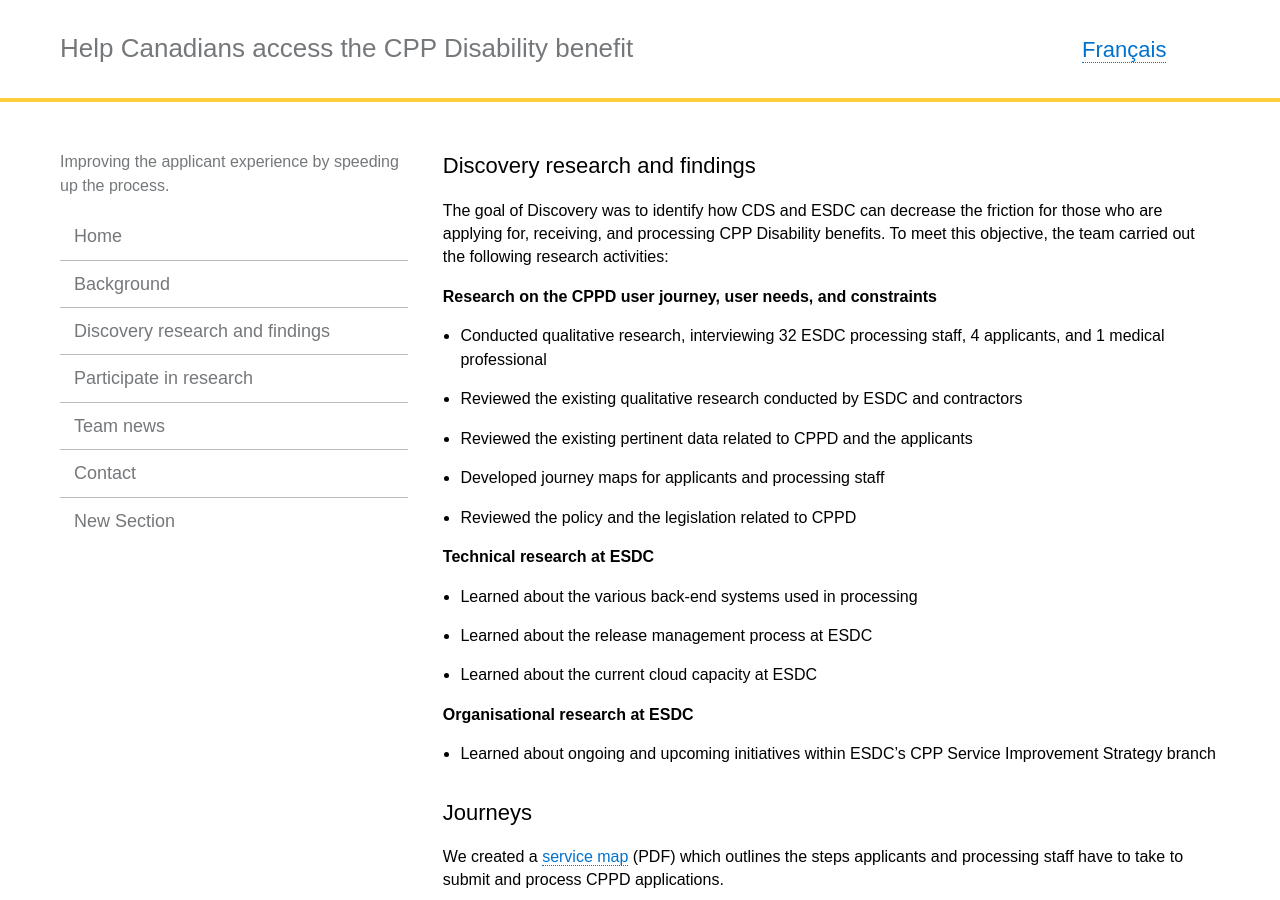
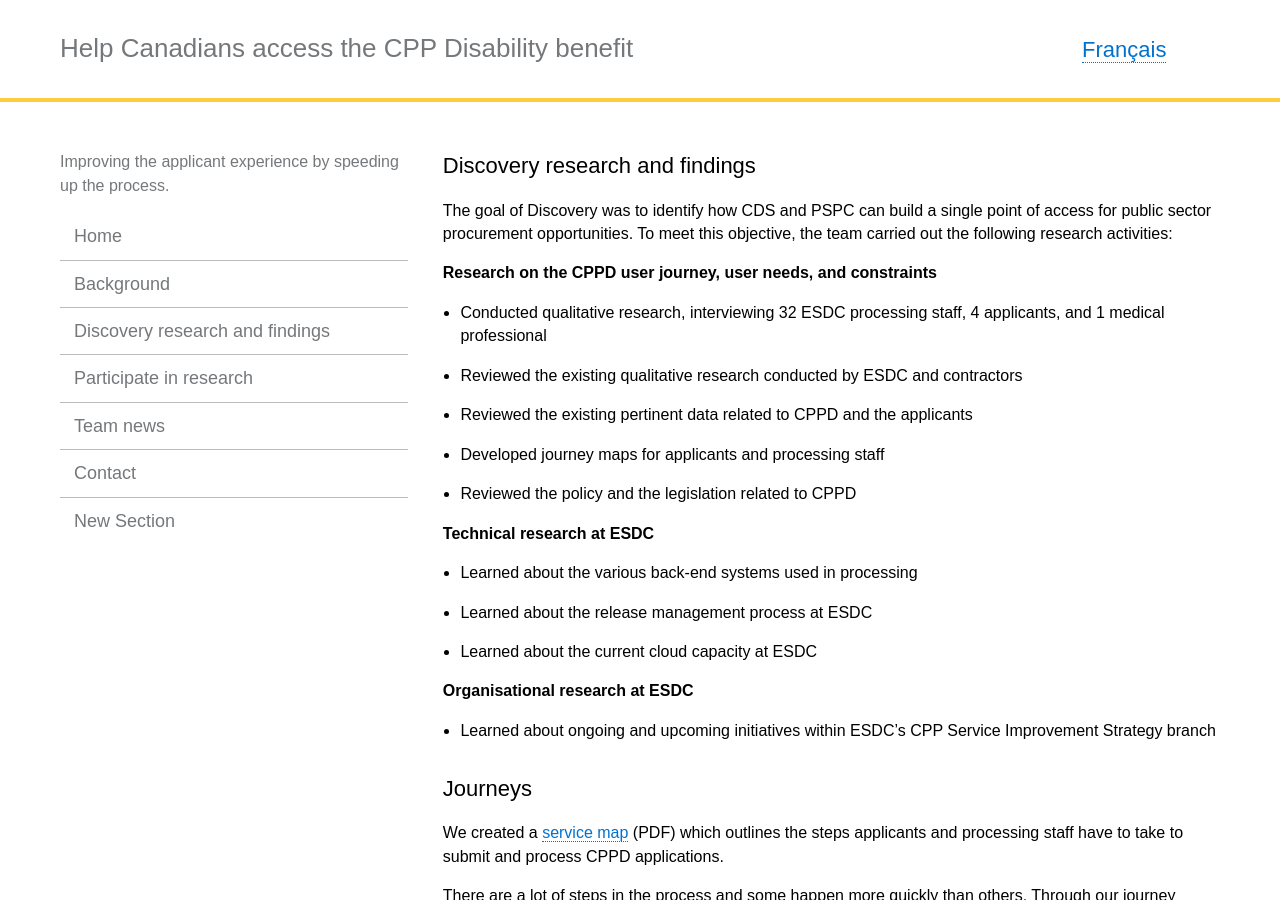
Before and after one commit to cds-snc/pspc-documentation, a Jekyll site: the page built from _pages/en/discovery-research.md, in a window 1280 px wide and 900 px high. Built offline with Jekyll 4.4.1, drawn with Linux system fonts in a browser that asks for light colours.

Commit message:
Update discovery-research.md

```diff
--- a/_pages/en/discovery-research.md
+++ b/_pages/en/discovery-research.md
@@ -6,7 +6,7 @@ permalink: "/discovery-research/"
 trans_url: "/recherche-de-la-phase-decouverte/"
 ---
 
-The goal of Discovery was to identify how CDS and ESDC can decrease the friction for those who are applying for, receiving, and processing CPP Disability benefits. To meet this objective, the team carried out the following research activities:
+The goal of Discovery was to identify how CDS and PSPC can build a single point of access for public sector procurement opportunities. To meet this objective, the team carried out the following research activities:
 
 **Research on the CPPD user journey, user needs, and constraints**
 * Conducted qualitative research, interviewing 32 ESDC processing staff, 4 applicants, and 1 medical professional
```
